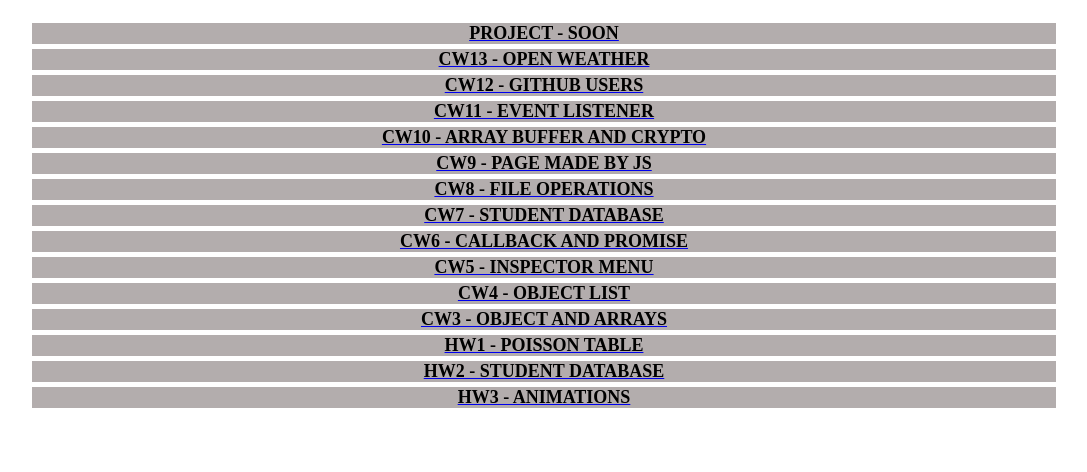
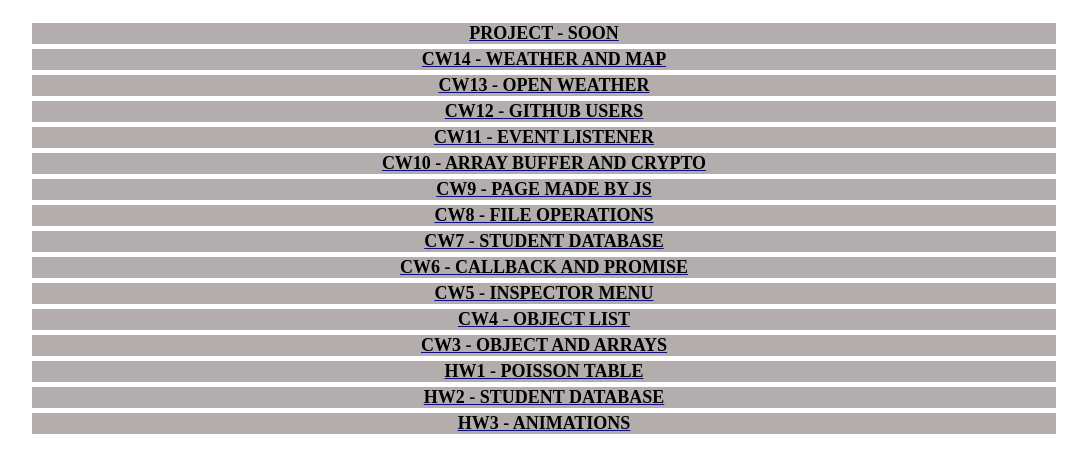
Before and after one commit to ribatturan/AdvancedProgrammingWorks, a plain HTML site: page index.html in a window 1280 px wide. Shown: the part 208-680 px from the top of the page, without its empty margins (116-1203 px from the left). Drawn offline with Linux system fonts and the light colour scheme.

Commit message:
Update index.html

```diff
--- a/index.html
+++ b/index.html
@@ -49,6 +49,10 @@
             {
                 name:'PROJECT - SOON',
                 link:'https://github.com/ribatturan/AdvancedProgrammingWorks/'
+            },
+            {
+                name:'CW14 - WEATHER AND MAP',
+                link:'https://ribatturan.github.io/AdvancedProgrammingWorks/CW14/WeatherAndMap.html'
             },
             {
                 name:'CW13 - OPEN WEATHER',
```
